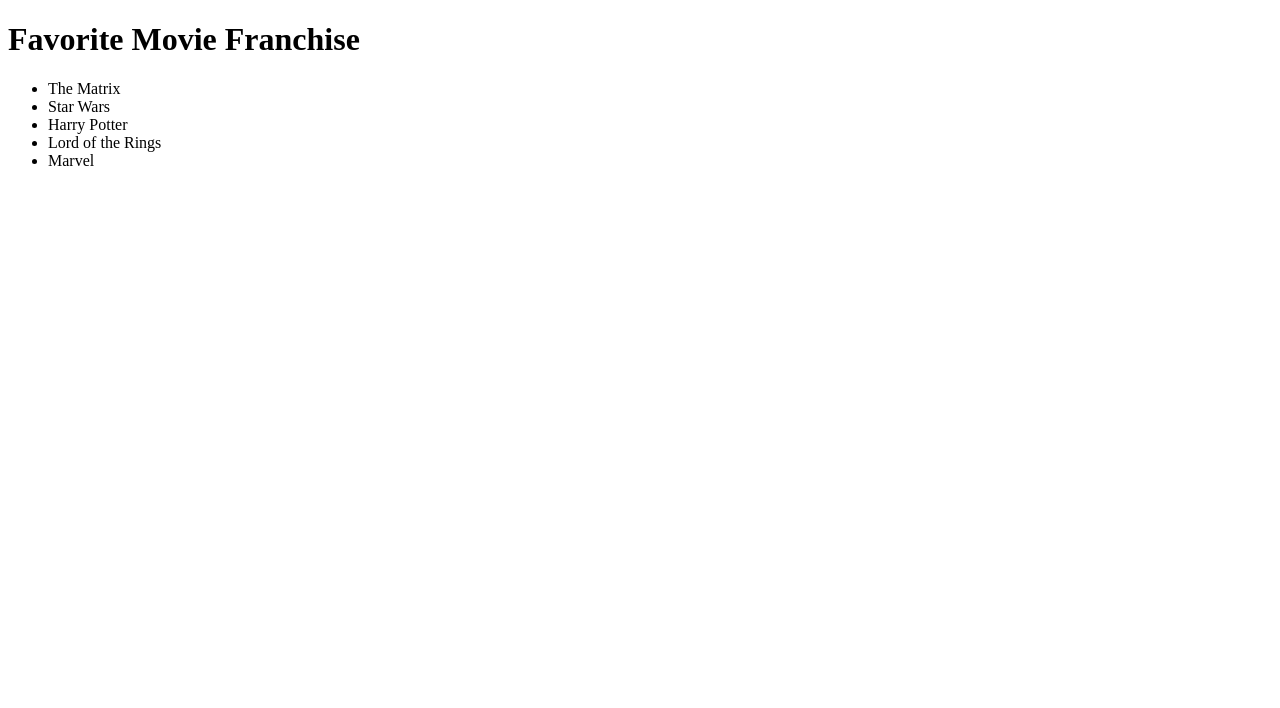
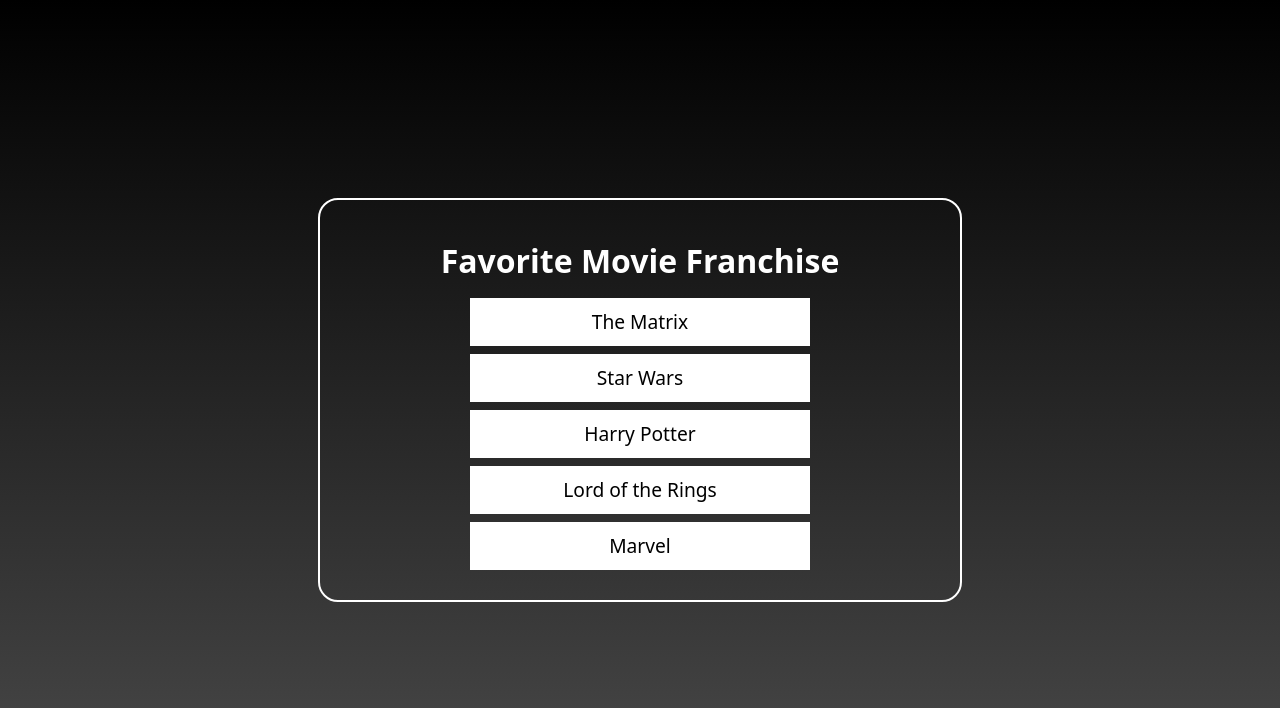
Before and after one commit to kumar-shivang/DOM-Tutorial, a plain HTML site: page index.html in a window 1280 px wide. Drawn offline with Linux system fonts and the light colour scheme.

Commit message:
linked style.css

```diff
--- a/index.html
+++ b/index.html
@@ -4,12 +4,11 @@
     <meta charset="UTF-8" />
     <meta name="viewport" content="width=device-width, initial-scale=1" />
     <title></title>
-    <!-- <link hef="css/style.css" rel="stylesheet"> -->
   </head>
   <body>
     <div class="container">
       <h1 id="main-heading">Favorite Movie Franchise</h1>
-      <ul>
+      <ul class="list">
         <li class="list-items">The Matrix</li>
         <li class="list-items">Star Wars</li>
         <li class="list-items">Harry Potter</li>
@@ -17,6 +16,7 @@
         <li class="list-items">Marvel</li>
       </ul>
     </div>
+    <link rel="stylesheet" href="style.css" />
     <script src="app.js"></script>
   </body>
 </html>
```
